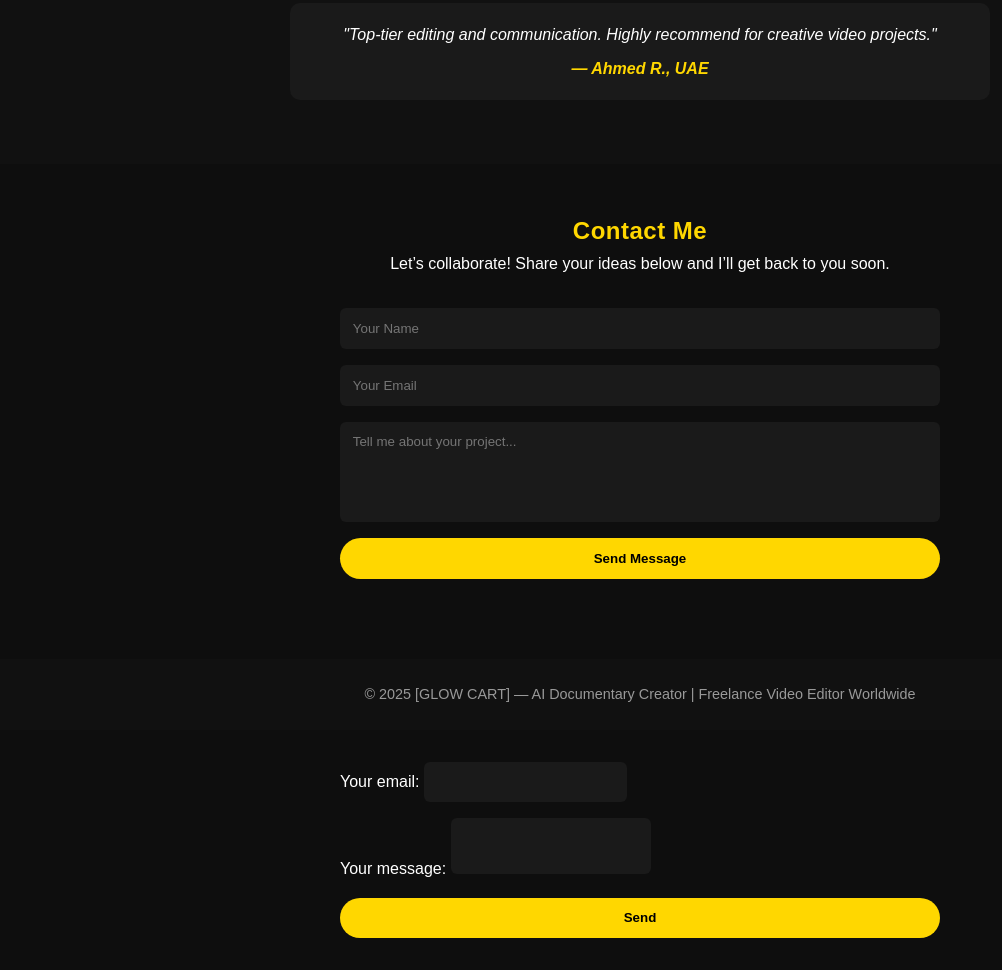
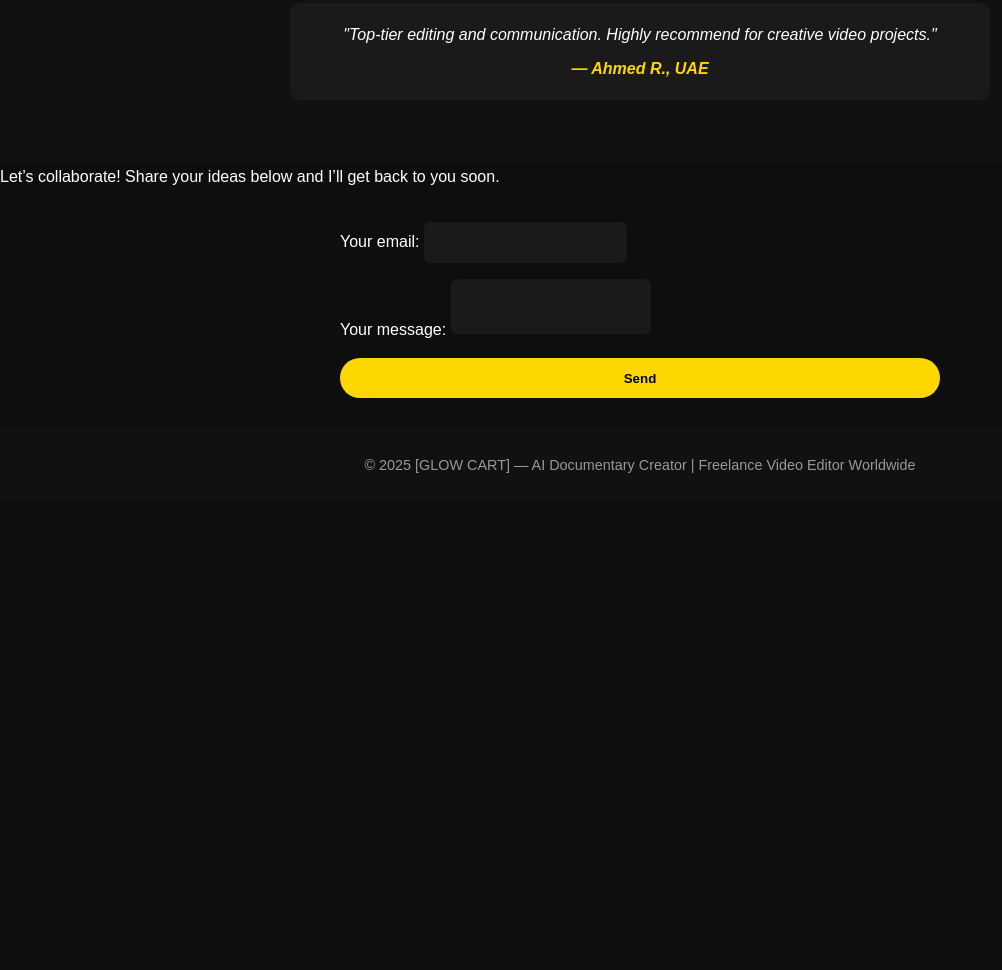
Before and after one commit to ArsalanXperr/crispy-umbrella, a plain HTML site: page index.html in a window 1280 px wide. Shown: the part 1501-2471 px from the top of the page, without its empty margins (0-1002 px from the left). After the commit the page ends 2003 px from the top, so only its background shows below. Drawn offline with Linux system fonts and the light colour scheme.

Commit message:
Update index.html

```diff
--- a/index.html
+++ b/index.html
@@ -320,24 +320,8 @@
   </section>
 
   <!-- ===== CONTACT ===== -->
-  <section id="contact" class="contact container">
-    <h2>Contact Me</h2>
-    <p>Let’s collaborate! Share your ideas below and I’ll get back to you soon.</p>
-
-    <form action="https://formspree.io/f/yourFormID" method="POST">
-      <input type="text" name="name" placeholder="Your Name" required />
-      <input type="email" name="email" placeholder="Your Email" required />
-      <textarea name="message" rows="5" placeholder="Tell me about your project..." required></textarea>
-      <button type="submit">Send Message</button>
-    </form>
-  </section>
-
-  <!-- ===== FOOTER ===== -->
-  <footer>
-    <p>© 2025 [GLOW CART] — AI Documentary Creator | Freelance Video Editor Worldwide</p>
-  </footer>
-</body>
-</html><form
+  <p>Let’s collaborate! Share your ideas below and I’ll get back to you soon.</p>
+  <form
   action="https://formspree.io/f/movybdlj"
   method="POST"
 >
@@ -352,3 +336,9 @@
   <!-- your other form fields go here -->
   <button type="submit">Send</button>
 </form>
+  <!-- ===== FOOTER ===== -->
+  <footer>
+    <p>© 2025 [GLOW CART] — AI Documentary Creator | Freelance Video Editor Worldwide</p>
+  </footer>
+</body>
+</html>
```
